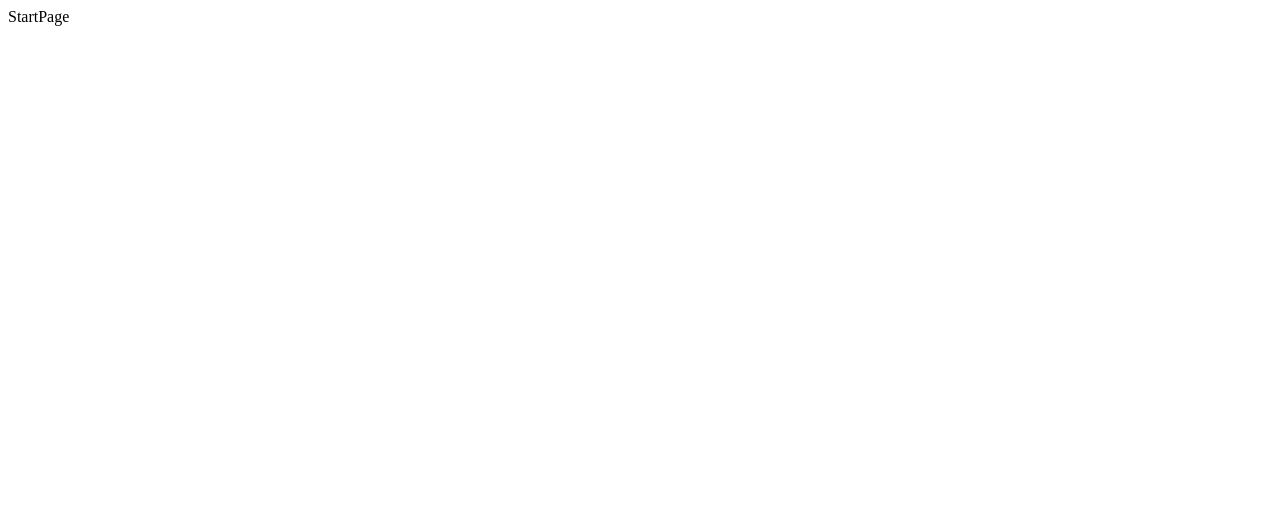
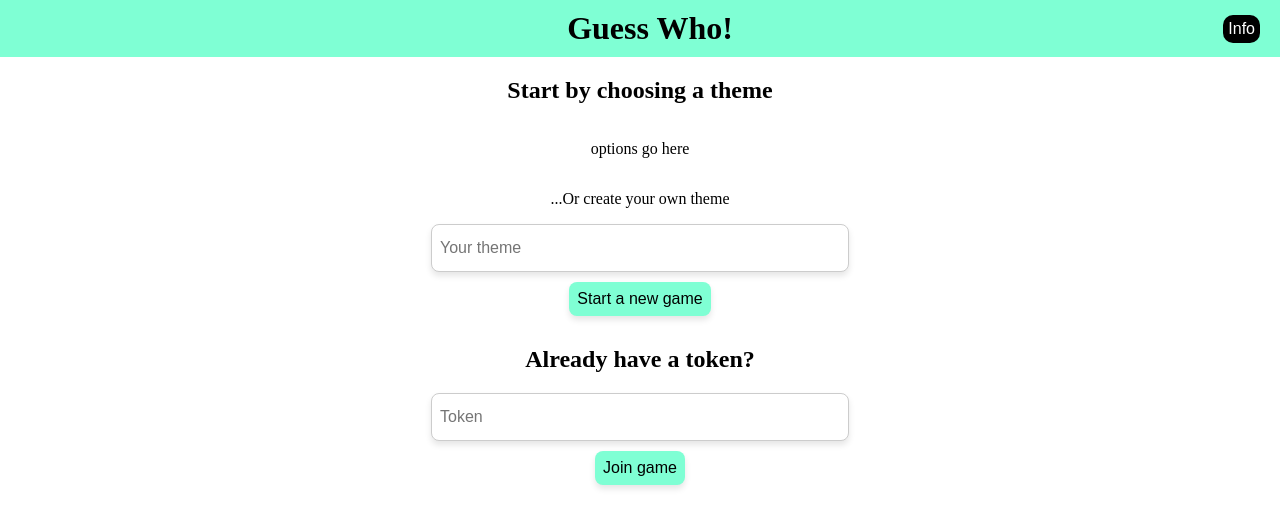
Before and after one commit to jonnny013/guess_frontend, a React (Vite) app: page / in a window 1280 px wide. Shown: the top 528 px of the page. Built offline with nearby package versions, Linux system fonts and the light colour scheme.

Commit message:
Set up front end

```diff
--- a/eslint.config.js
+++ b/eslint.config.js
@@ -29,10 +29,8 @@ export default [
       ...react.configs['jsx-runtime'].rules,
       ...reactHooks.configs.recommended.rules,
       'react/jsx-no-target-blank': 'off',
-      'react-refresh/only-export-components': [
-        'warn',
-        { allowConstantExport: true },
-      ],
+      'react-refresh/only-export-components': ['warn', { allowConstantExport: true }],
+      'react/prop-types': 'off',
     },
   },
 ]
--- a/src/App.css
+++ b/src/App.css
@@ -1,3 +1,7 @@
+body {
+  margin: 0;
+}
+
 .column {
   display: flex;
   flex-direction: column;
@@ -15,3 +19,61 @@
 .aligned {
   align-items: center;
 }
+
+.oneHundred {
+  width: 100%;
+}
+
+.ninetyPercent {
+  width: 90%;
+}
+
+.marginAuto {
+  margin: auto;
+}
+
+.noMargin {
+  margin: 0;
+}
+
+#header {
+  background-color: aquamarine;
+  margin: 0;
+  padding: 10px;
+  position: relative;
+}
+
+.info-btn {
+  position: absolute;
+  right: 40px;
+  color: white;
+  background-color: black;
+  border-radius: 10px;
+  padding: 5px;
+  font-size: 16px;
+  border: none;
+}
+
+.text-input {
+  height: 30px;
+  width: 80%;
+  max-width: 400px;
+  font-size: 16px;
+  padding: 8px;
+  border: 1px solid #ccc;
+  box-shadow: 0 4px 6px rgba(0, 0, 0, 0.1);
+  outline: none;
+  border-radius: 8px;
+}
+
+.std-btn {
+  margin-top: 10px;
+  margin-bottom: 10px;
+  padding: 8px;
+  font-size: 16px;
+  background-color: aquamarine;
+  color: black;
+  border-radius: 8px;
+  border: none;
+  box-shadow: 0 4px 6px rgba(0, 0, 0, 0.1);
+}
--- a/src/App.jsx
+++ b/src/App.jsx
@@ -1,14 +1,17 @@
 import './App.css'
 import { Route, Routes } from 'react-router-dom'
 import StartPage from './components/StartPage'
+import Header from './components/Header'
 
 function App() {
+  return (
+    <>
+      <Header />
 
-
-  return (
-  <Routes>
-    <Route path='/' element={<StartPage />} />
-  </Routes>
+      <Routes>
+        <Route path='/' element={<StartPage />} />
+      </Routes>
+    </>
   )
 }
 
--- /dev/null
+++ b/src/components/Button.jsx
@@ -0,0 +1,10 @@
+
+const Button = ({ text, onClick, ...others }) => {
+  return (
+    <button className='std-btn' onClick={onClick} {...others}>
+      {text}
+    </button>
+  )
+}
+
+export default Button
--- /dev/null
+++ b/src/components/Header.jsx
@@ -0,0 +1,15 @@
+const Header = () => {
+  return (
+    <header className='oneHundred row aligned centered' id='header'>
+      <div id='instructions' popover='auto'>
+        Instructions go here
+      </div>
+      <h1 className="noMargin">Guess Who!</h1>
+      <button className='info-btn' popovertarget='instructions'>
+        Info
+      </button>
+    </header>
+  )
+}
+
+export default Header
--- a/src/components/StartPage.jsx
+++ b/src/components/StartPage.jsx
@@ -1,8 +1,29 @@
-import React from 'react'
+import Button from './Button'
+import TextInput from './TextInput'
 
 const StartPage = () => {
+  const handleTextChange = e => {
+    console.log(e.target.value)
+  }
+
+  const handleTokenText = e => {
+    console.log(e.target.value)
+  }
+
+  const handleStartGame = () => {}
   return (
-    <div>StartPage</div>
+    <div className='column  aligned' style={{ height: '100vh' }}>
+      <h2>Start by choosing a theme</h2>
+      <p>options go here</p>
+      <p>...Or create your own theme</p>
+      <TextInput placeholder='Your theme' onChange={handleTextChange} />
+      <Button text='Start a new game' onClick={handleStartGame} />
+
+      <h2>Already have a token?</h2>
+
+      <TextInput placeholder='Token' onChange={handleTokenText} />
+      <Button text='Join game' onClick={handleStartGame} />
+    </div>
   )
 }
 
--- /dev/null
+++ b/src/components/TextInput.jsx
@@ -0,0 +1,14 @@
+const TextInput = ({ placeholder, onChange, value, ...others }) => {
+  return (
+    <input
+    className="text-input"
+      type='text'
+      placeholder={placeholder}
+      onChange={onChange}
+      value={value}
+      {...others}
+    />
+  )
+}
+
+export default TextInput
```
